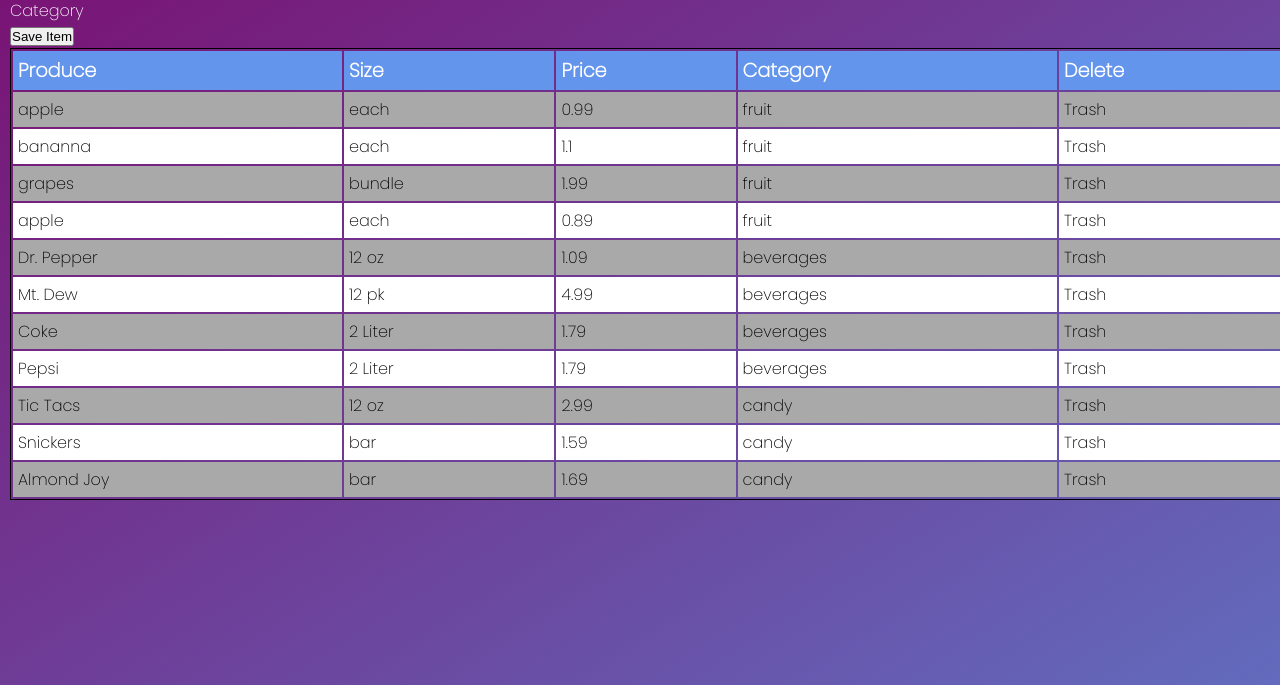
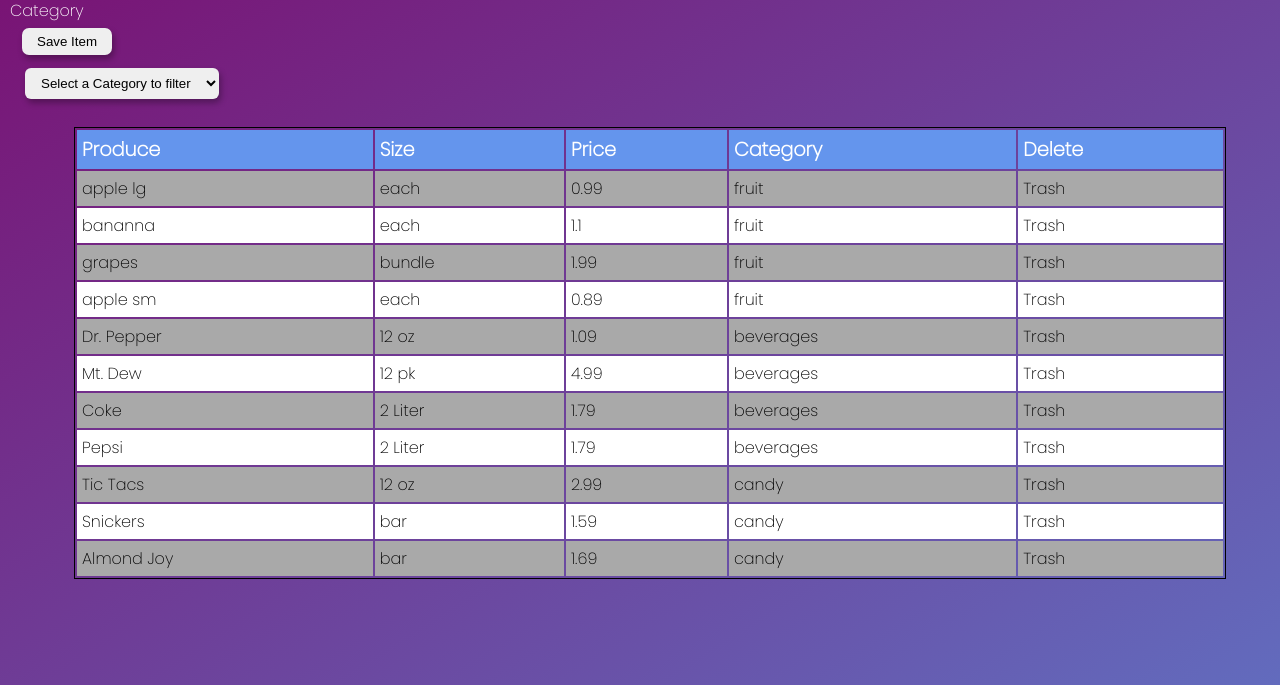
Before and after one commit to C5m7b4/vanillajs-starter, a website: page index.html in a window 1280 px wide. Shown: the part 135-820 px from the top of the page. Drawn offline with Linux system fonts and the light colour scheme; a web font is replaced by a local one.

Commit message:
add filter box for grid

```diff
--- a/index.html
+++ b/index.html
@@ -33,6 +33,7 @@
             <button class="btn btn-primary" onclick="saveItem()">Save Item</button>
         </div>
     </div>
+    <div id="filter"></div>
     <div id="items">
 
     </div>
--- a/index.js
+++ b/index.js
@@ -3,10 +3,10 @@
 })();
 
 const data = [
-  { id: 1, name: 'apple', price: 0.99, size: 'each', category: 'fruit' },
+  { id: 1, name: 'apple lg', price: 0.99, size: 'each', category: 'fruit' },
   { id: 2, name: 'bananna', price: 1.1, size: 'each', category: 'fruit' },
   { id: 3, name: 'grapes', price: 1.99, size: 'bundle', category: 'fruit' },
-  { id: 4, name: 'apple', price: 0.89, size: 'each', category: 'fruit' },
+  { id: 4, name: 'apple sm', price: 0.89, size: 'each', category: 'fruit' },
   {
     id: 5,
     name: 'Dr. Pepper',
@@ -21,6 +21,7 @@
   { id: 10, name: 'Snickers', price: 1.59, size: 'bar', category: 'candy' },
   { id: 11, name: 'Almond Joy', price: 1.69, size: 'bar', category: 'candy' },
 ];
+let filteredData = data;
 
 // first we are going to add some data that we can change
 const state = {
@@ -65,8 +66,8 @@
 
 // create a function that will build a table with our data
 const buildItemTable = () => {
-  let html = `<table style="width: 100%; cell-padding: 2px;color: #000"><tr><th>Produce</th><th>Size</th><th>Price</th><th>Category</th><th>Delete</th></tr>`;
-  state.items.map((item) => {
+  let html = `<table style="width: 90%; margin: 20px auto; cell-padding: 2px;color: #000"><tr><th>Produce</th><th>Size</th><th>Price</th><th>Category</th><th>Delete</th></tr>`;
+  filteredData.map((item) => {
     const { name, size, price, category } = item;
     html += `<tr><td>${name}</td><td>${size}</td><td>${price}</td><td>${category}</td><td style="cursor:pointer;" onClick=deleteItem(${item.id})>Trash</td></tr>`;
   });
@@ -74,3 +75,37 @@
   document.getElementById('items').innerHTML = html;
 };
 buildItemTable();
+
+// add a new function to the arrays prototype that will allow us to get unique values
+Array.prototype.unique = function (field) {
+  const newArray = [];
+  this.forEach((record) => {
+    const { [field]: targetField } = record;
+    if (!newArray.includes(targetField)) {
+      newArray.push(targetField);
+    }
+  });
+
+  return newArray;
+};
+
+const buildFilterBox = () => {
+  const categories = data.unique('category');
+  let html =
+    '<select onChange={handleFilterChange(this)}><option value="0">Select a Category to filter</option>';
+  categories.map((c) => {
+    html += `<option value="${c}">${c}</option>`;
+  });
+  html += '</select>';
+  document.getElementById('filter').innerHTML = html;
+};
+buildFilterBox();
+
+const handleFilterChange = (e) => {
+  if (e.value == '0') {
+    filteredData = state.items;
+  } else {
+    filteredData = state.items.filter((d) => d.category == e.value);
+  }
+  buildItemTable();
+};
--- a/styles.css
+++ b/styles.css
@@ -56,3 +56,32 @@
 td {
   padding: 5px;
 }
+
+.btn {
+  padding: 6px 15px;
+  border-radius: 7px;
+  outline: none;
+  border: 0;
+  margin: 5px 12px;
+  cursor: pointer;
+  box-shadow: 2px 4px 6px rgba(0, 0, 0, 0.3);
+  transition: all 0.2s ease;
+}
+
+.btn:hover {
+  background-color: rgb(151, 146, 146);
+  color: #fff;
+}
+
+.btn:active {
+  transform: scale(0.98);
+}
+
+select {
+  padding: 7px 12px;
+  border-radius: 6px;
+  outline: none;
+  border: 0;
+  margin: 8px 15px;
+  box-shadow: 2px 4px 6px rgba(0, 0, 0, 0.3);
+}
```
